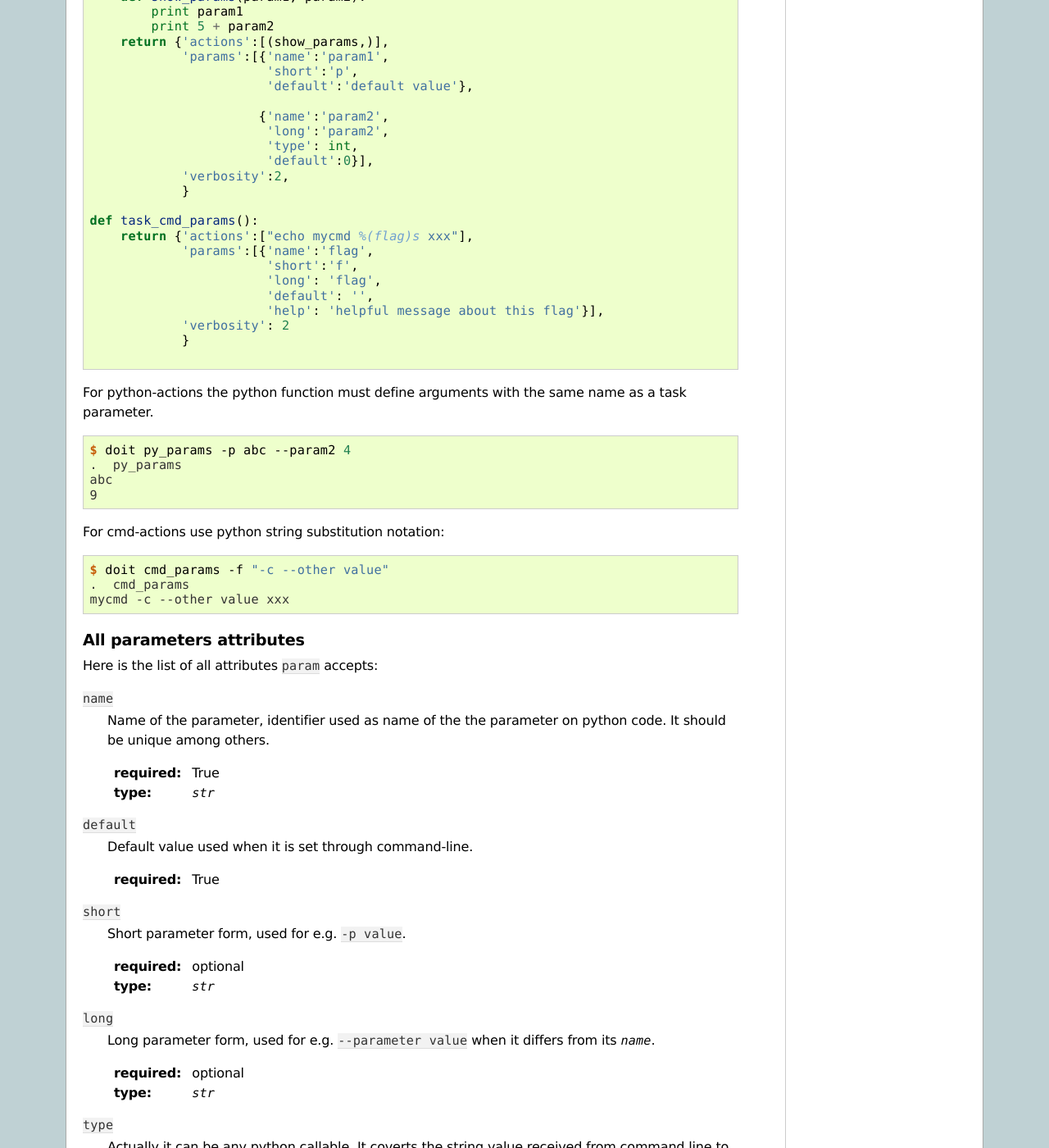
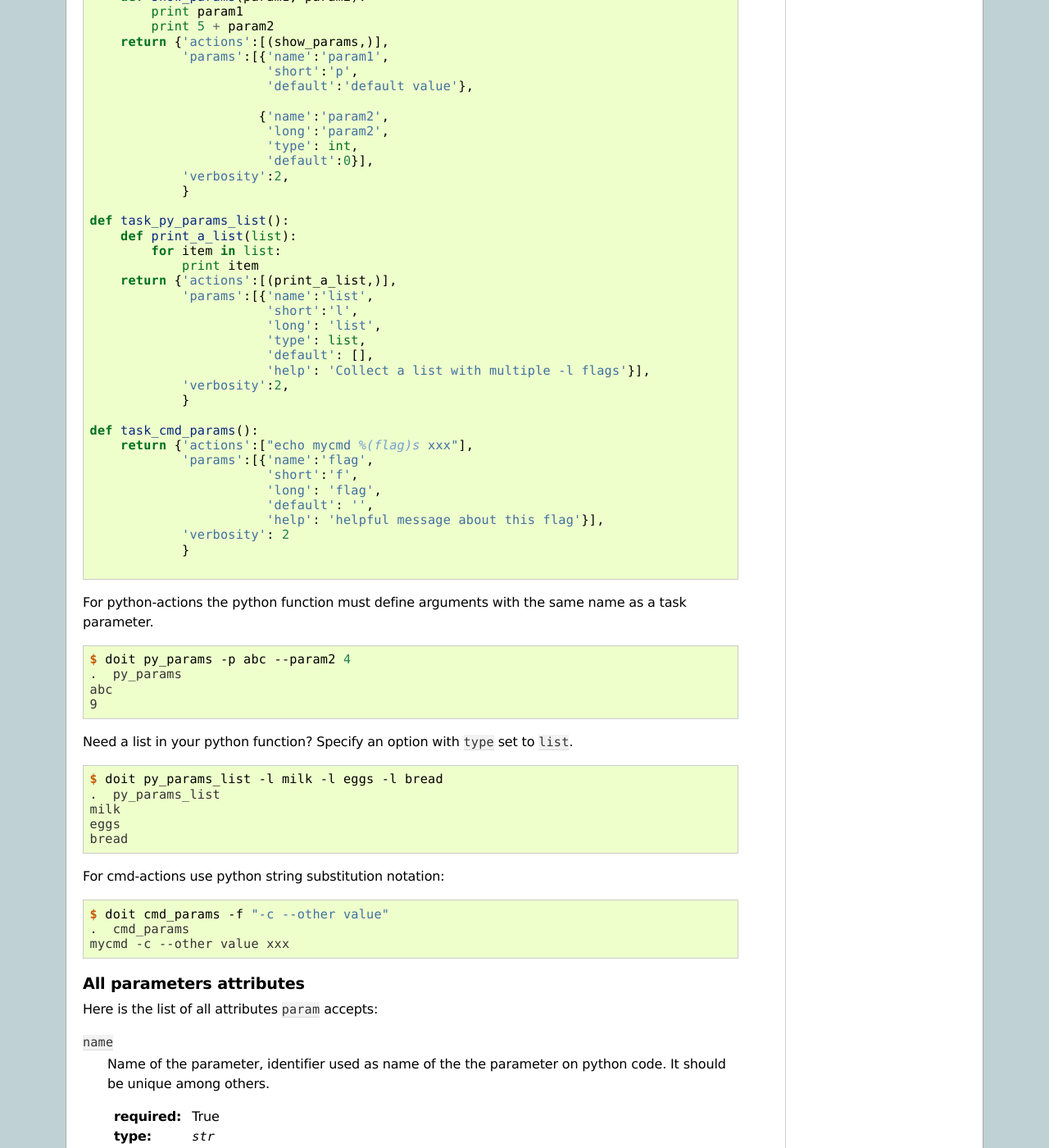
Before and after one commit to pydoit/doit, a Sphinx documentation site: the page built from doc/tasks.rst, in a window 1280 px wide and 1400 px high, scrolled down 9128 px. Shown: the whole window at 82% size. Built offline with Sphinx 7.4.7, drawn with Linux system fonts in a browser that asks for light colours.

Commit message:
GH-#37 Cmdparse can make lists from repeated flags

```diff
--- a/doc/tasks.rst
+++ b/doc/tasks.rst
@@ -460,6 +460,17 @@ For python-actions the python function must define arguments with the same name
     abc
     9
 
+Need a list in your python function? Specify an option with ``type``
+set to ``list``.
+
+.. code-block:: console
+
+    $ doit py_params_list -l milk -l eggs -l bread
+    .  py_params_list
+    milk
+    eggs
+    bread
+
 For cmd-actions use python string substitution notation:
 
 .. code-block:: console
--- a/doc/tutorial/parameters.py
+++ b/doc/tutorial/parameters.py
@@ -14,6 +14,20 @@ def task_py_params():
             'verbosity':2,
             }
 
+def task_py_params_list():
+    def print_a_list(list):
+        for item in list:
+            print item
+    return {'actions':[(print_a_list,)],
+            'params':[{'name':'list',
+                       'short':'l',
+                       'long': 'list',
+                       'type': list,
+                       'default': [],
+                       'help': 'Collect a list with multiple -l flags'}],
+            'verbosity':2,
+            }
+
 def task_cmd_params():
     return {'actions':["echo mycmd %(flag)s xxx"],
             'params':[{'name':'flag',
```
Also changed, not shown: 3 other files.
